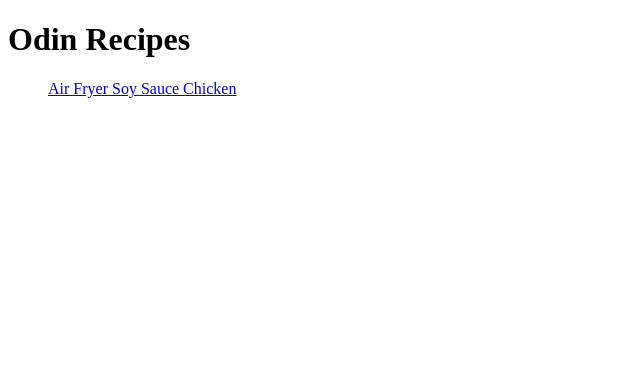
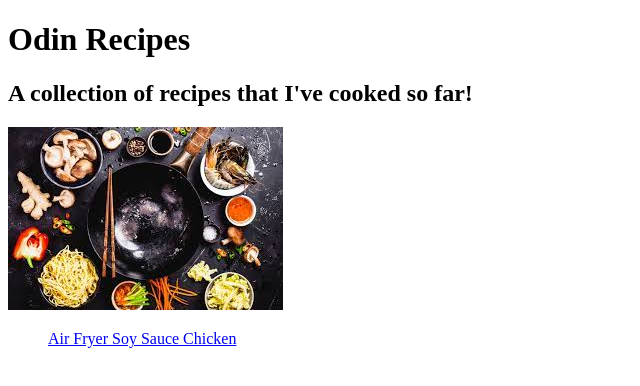
Before and after one commit to chanjieru/odin-recipes, a plain HTML site: page index.html in a window 1280 px wide. Shown: the whole page, without its empty margins (0-640 px from the left). Drawn offline with Linux system fonts and the light colour scheme.

Commit message:
Update index.html, add homepage image

```diff
--- a/index.html
+++ b/index.html
@@ -7,6 +7,8 @@
 
     <body>
         <h1>Odin Recipes</h1>
+        <h2>A collection of recipes that I've cooked so far!</h2>
+        <img src="images/main.jpeg">
         <ul>
             <a href="recipes/chicken.html">Air Fryer Soy Sauce Chicken</a>
         </ul>
```
Also changed, not shown: images/main.jpeg (added).
